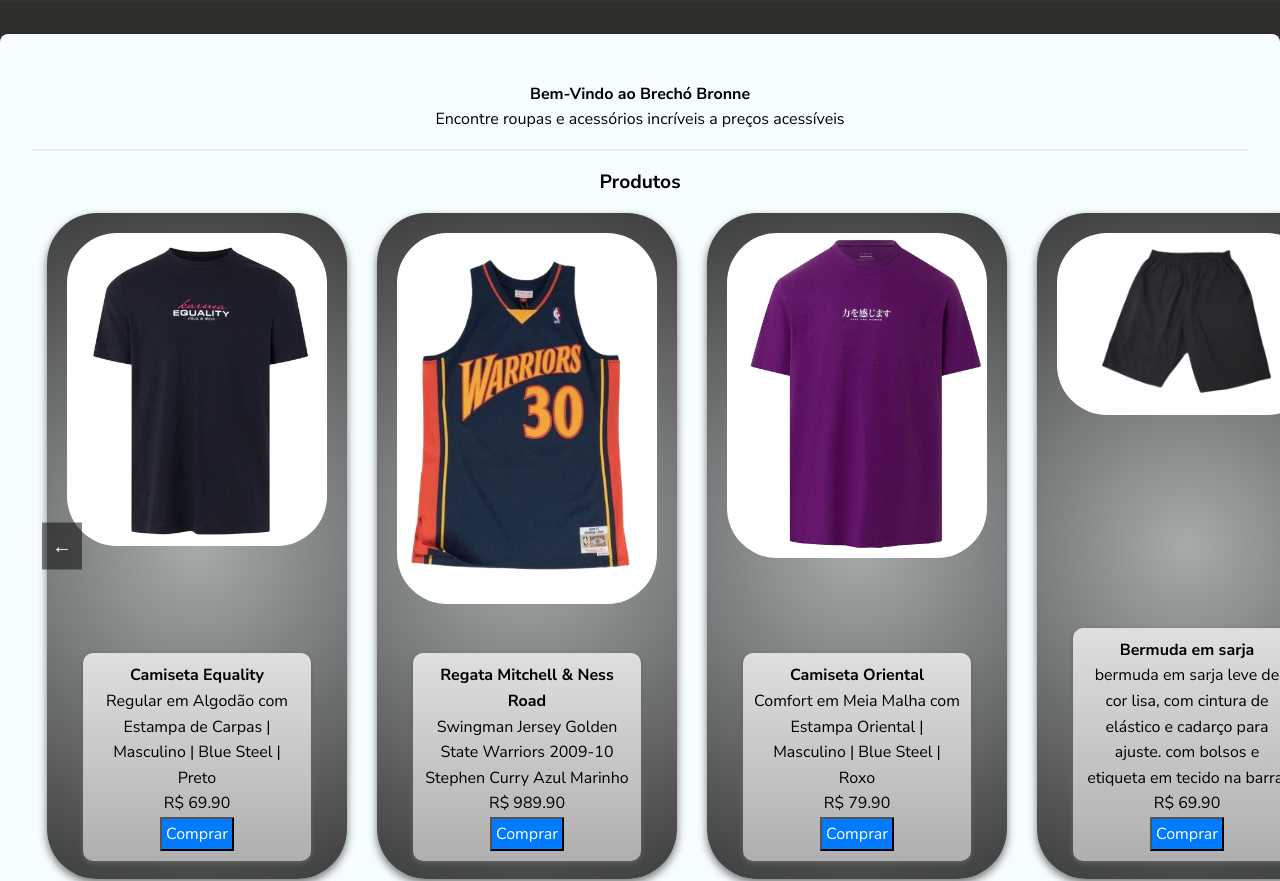
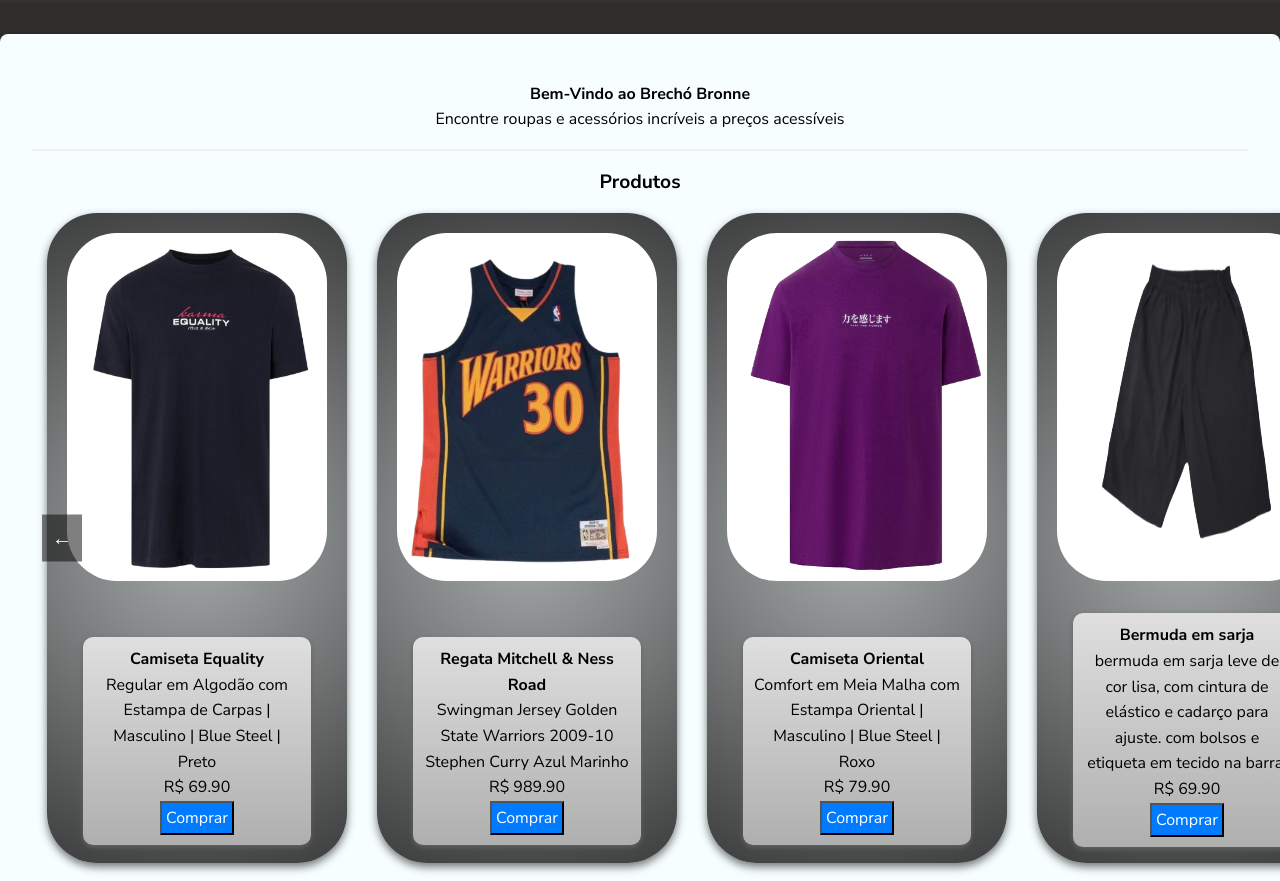
Before and after one commit to matheusbohrer/BrechOnline, a plain HTML site: page index.html in a window 1280 px wide. Shown: the part 83-964 px from the top of the page. Drawn offline with Linux system fonts and the light colour scheme.

Commit message:
correção caixinhas

```diff
--- a/index.html
+++ b/index.html
@@ -47,6 +47,7 @@
                         <div class="peca">
                             <img src="Primeira peça.png" alt="Primeira peça">
                         </div>
+                        <div>
                             <div class="descrições">
                                 <h1>Camiseta Equality</h1>
                                 <p>Regular em Algodão com Estampa de Carpas | Masculino | Blue Steel | Preto</p>
@@ -54,11 +55,13 @@
                                 <button type="submit">Comprar</button>
                             </div>
                         </div>
+                    </div>
 
                     <div class="carousel-item">
                         <div class="peca">
                             <img src="Segunda Peça.png" alt="Segunda peça">
                         </div>
+                        <div>
                             <div class="descrições">
                                 <h1>Regata Mitchell & Ness Road</h1>
                                 <p>Swingman Jersey Golden State Warriors 2009-10 Stephen Curry Azul Marinho</p>
@@ -66,10 +69,12 @@
                                 <button type="submit">Comprar</button>
                             </div>
                         </div>
+                    </div>
                     <div class="carousel-item">
                         <div class="peca">
                             <img src="Quarta peça.png" alt="Quarta peça">
                         </div>
+                        <div>
                             <div class="descrições">
                                 <h1>Camiseta Oriental</h1>
                                 <p>Comfort em Meia Malha com Estampa Oriental | Masculino | Blue Steel | Roxo</p>
@@ -77,10 +82,12 @@
                                 <button type="submit">Comprar</button>
                             </div>
                         </div>
+                    </div>
                     <div class="carousel-item">
                         <div class="peca">
                             <img src="Terceira peça.png" alt="Terceira peça">
                         </div>
+                        <div>
                             <div class="descrições">
                                 <h1>Bermuda em sarja</h1>
                                 <p>bermuda em sarja leve de cor lisa, com cintura de elástico e cadarço para ajuste. com
@@ -90,15 +97,18 @@
                                 <button type="submit">Comprar</button>
                             </div>
                         </div>
+                    </div>
                     <div class="carousel-item">
                         <div class="peca">
                             <img src="Quinta peça.png" alt="Quinta peça">
                         </div>
+                        <div>
                             <div class="descrições">
                                 <h1>Boné Lacoste Side Logo Preto</h1>
                                 <p>Cor preta | Confeccionado em sarja de algodão resistente.
                                 <p>R$ 109.90</p>
                                 <button type="submit">Comprar</button>
+                            </div>
                         </div>
                     </div>
                 </div>
--- a/style.css
+++ b/style.css
@@ -105,11 +105,13 @@ section {
     width: 300px;
     background-color: #6b6b6b;
     border-radius: 50px;
+    gap: 10px;
     margin: 15px;
     padding: 8px;
     background: radial-gradient(circle, #6666668c, #1d1d1dda);
     box-shadow: 0px 4px 8px rgba(46, 46, 46, 0.65);
     justify-content: space-between;
+    height: 650px;
 
 }
 
@@ -250,5 +252,6 @@ section {
     background-color: white;
     margin: 12px;
     border-radius: 50px;
-    min-height: auto;
+    min-height: 55%;
+    max-height: 55%;
 }
```
Lines whose indentation alone changed are shown as unchanged.
